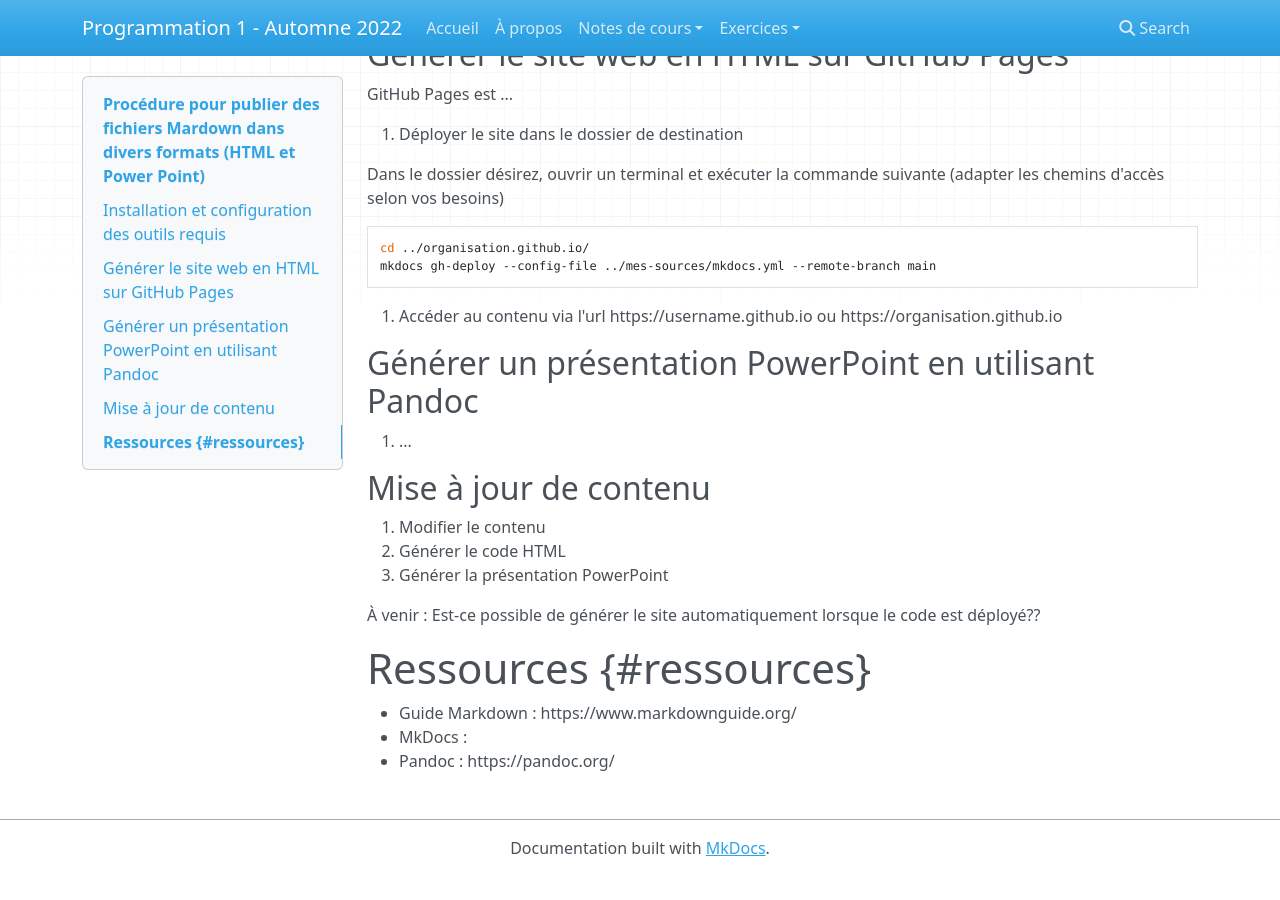
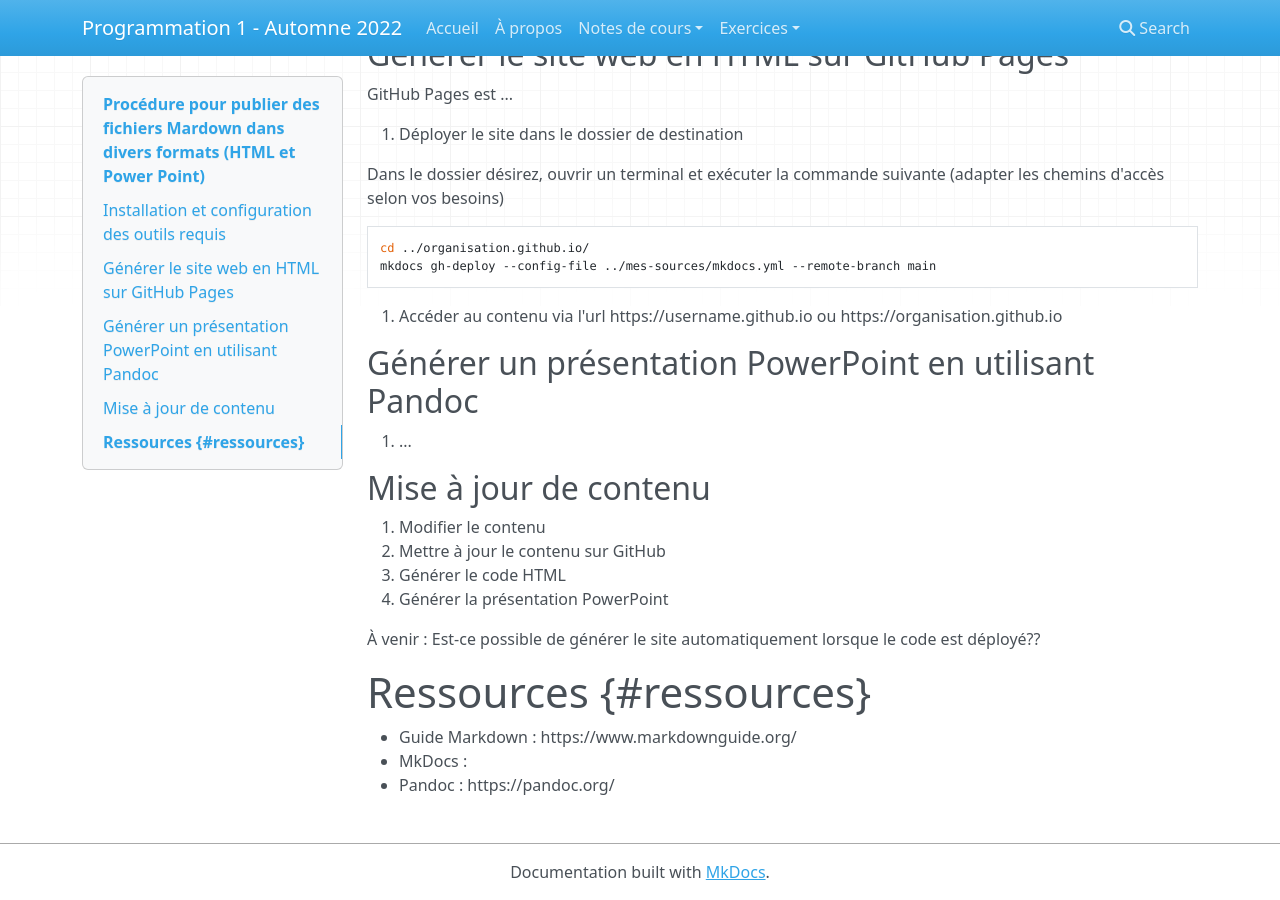
Before and after one commit to programmation1-A22/notes-de-cours, an MkDocs documentation site: the page built from docs/procedure.md, in a window 1280 px wide and 900 px high, scrolled down 1187 px. Built offline with MkDocs 1.6.1, drawn with Linux system fonts in a browser that asks for light colours; nearby versions of some CDN libraries; before the commit the page ends 2063 px from its top, so only the background shows below that.

Commit message:
bonification des notes de cours

```diff
--- a/docs/procedure.md
+++ b/docs/procedure.md
@@ -69,8 +69,9 @@ mkdocs gh-deploy --config-file ../mes-sources/mkdocs.yml --remote-branch main
 ## Mise à jour de contenu
 
 1. Modifier le contenu
-2. Générer le code HTML
-3. Générer la présentation PowerPoint
+2. Mettre à jour le contenu sur GitHub
+3. Générer le code HTML
+4. Générer la présentation PowerPoint
 
 À venir : Est-ce possible de générer le site automatiquement lorsque le code est déployé??
 
```
